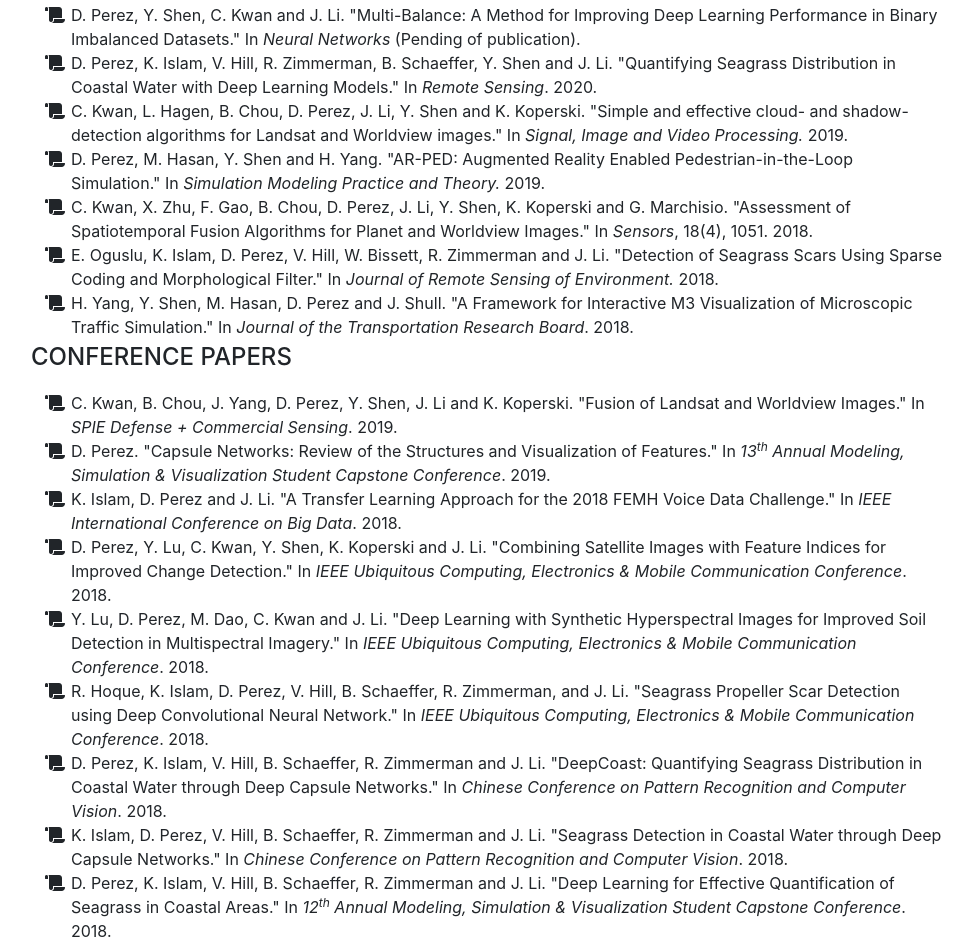
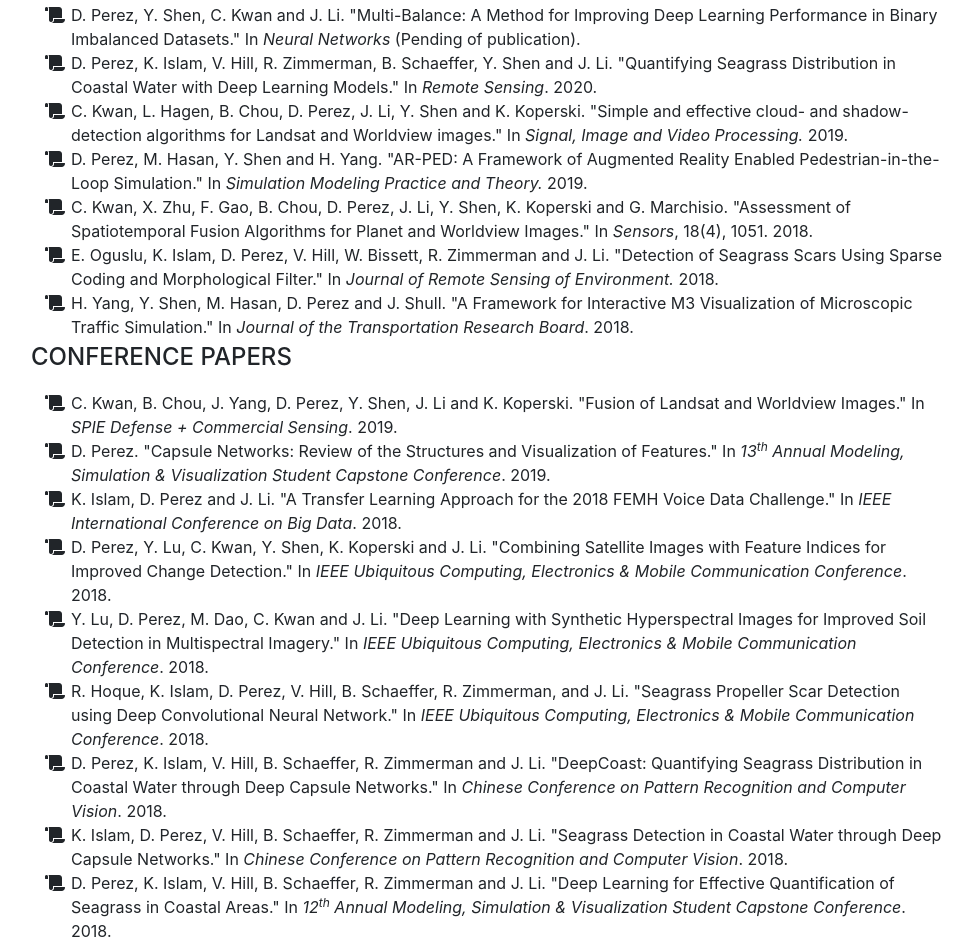
Before and after one commit to DandiC/dandic.github.io, a website with bundled scripts: page index.html in a window 1280 px wide. Shown: the part 3791-4738 px from the top of the page, without its empty margins (289-1261 px from the left). Built offline with nearby package versions, Linux system fonts and the light colour scheme; a web font is replaced by a local one.

Commit message:
change arped name

```diff
--- a/index.html
+++ b/index.html
@@ -250,7 +250,7 @@
             C. Kwan, L. Hagen, B. Chou, D. Perez, J. Li, Y. Shen and K. Koperski. "Simple and effective cloud- and shadow-detection algorithms for Landsat and Worldview images." In <i>Signal, Image and Video Processing.</i> 2019.</li>
           <li>
             <i class="fa-li fa fa-scroll"></i>
-            D. Perez, M. Hasan, Y. Shen and H. Yang. "AR-PED: Augmented Reality Enabled Pedestrian-in-the-Loop Simulation." In <i>Simulation Modeling Practice and Theory.</i> 2019.</li>
+            D. Perez, M. Hasan, Y. Shen and H. Yang. "AR-PED: A Framework of Augmented Reality Enabled Pedestrian-in-the-Loop Simulation." In <i>Simulation Modeling Practice and Theory.</i> 2019.</li>
 		  <li>
             <i class="fa-li fa fa-scroll"></i>
             C. Kwan, X. Zhu, F. Gao, B. Chou, D. Perez, J. Li, Y. Shen, K. Koperski and G. Marchisio. "Assessment of Spatiotemporal Fusion Algorithms for Planet and Worldview Images." In <i>Sensors</i>, 18(4), 1051. 2018. </li>
```
